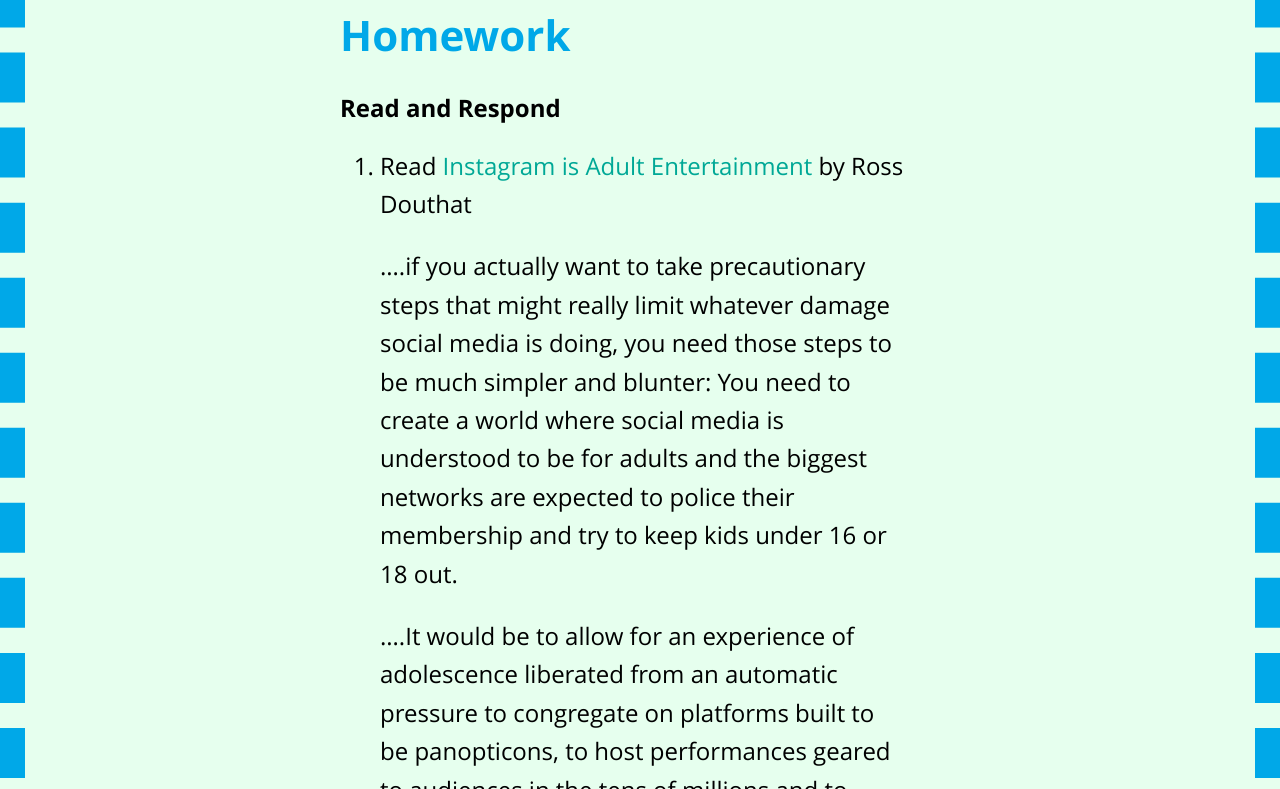
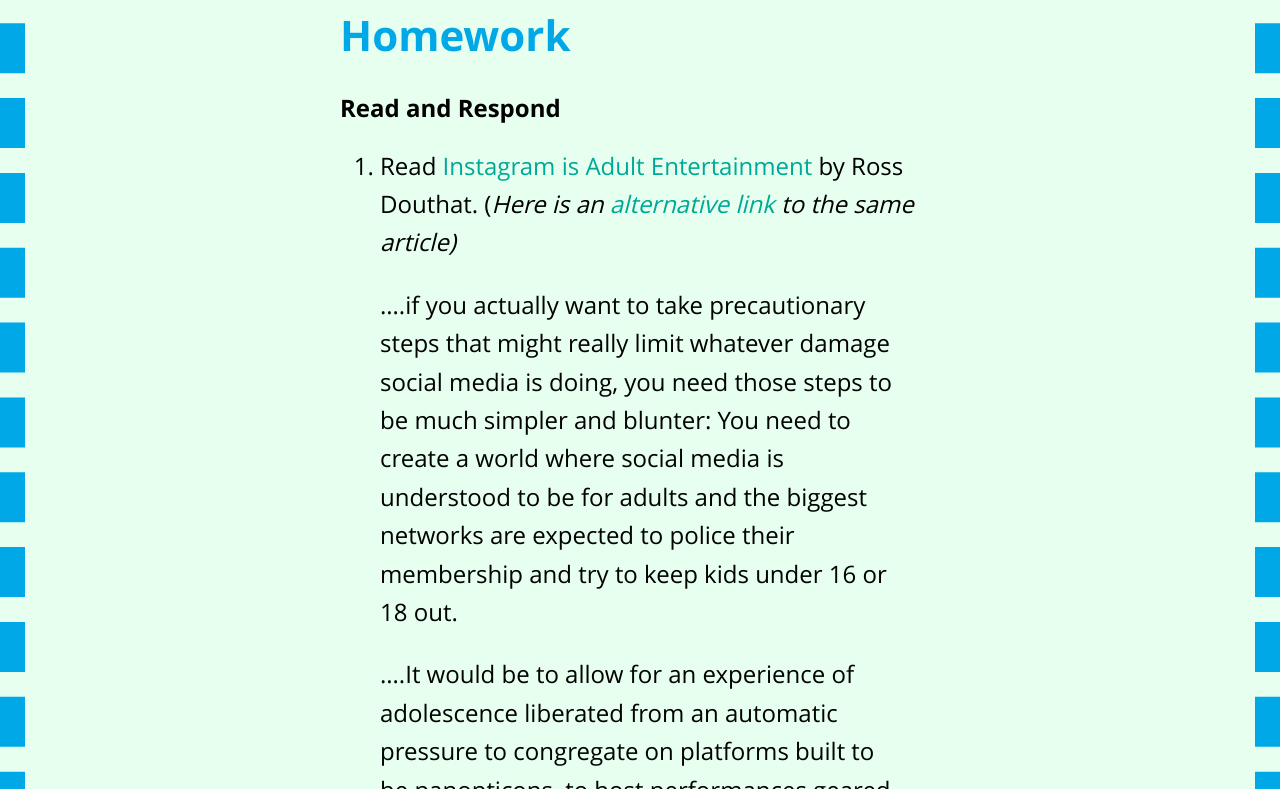
Before and after one commit to lee2sman/social_software_2021, a Jekyll site: the page built from _posts/2021-09-28-week5.md, in a window 1280 px wide and 900 px high, scrolled down 11392 px, cut to the strip 111-900 px from the top of the window. Built offline with Jekyll 4.4.1, drawn with Linux system fonts in a browser that asks for light colours; nearby versions of some CDN libraries; comment, search, counter and statistics services are not loaded.

Commit message:
add alternative nytimes article link

```diff
--- a/_posts/2021-09-28-week5.md
+++ b/_posts/2021-09-28-week5.md
@@ -132,7 +132,7 @@ It will take you back to your home page for that project, and you'll see all of
 
 #### Read and Respond
 
-1. Read [Instagram is Adult Entertainment](https://www.nytimes.com/2021/09/28/opinion/instagram-social-media-children.html) by Ross Douthat
+1. Read [Instagram is Adult Entertainment](https://www.nytimes.com/2021/09/28/opinion/instagram-social-media-children.html) by Ross Douthat. (*Here is an [alternative link](https://m.lasvegassun.com/news/2021/oct/01/instagram-is-adult-entertainment/) to the same article)*
 
 > ....if you actually want to take precautionary steps that might really limit whatever damage social media is doing, you need those steps to be much simpler and blunter: You need to create a world where social media is understood to be for adults and the biggest networks are expected to police their membership and try to keep kids under 16 or 18 out.
 
```
